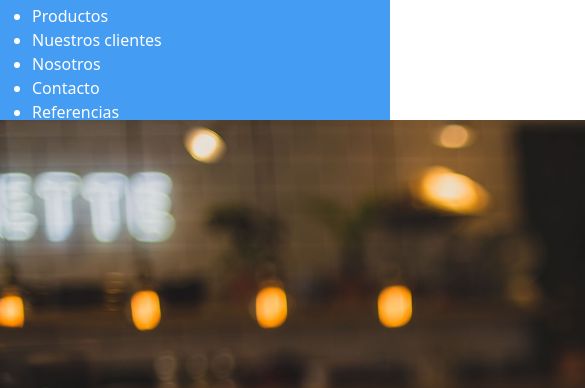
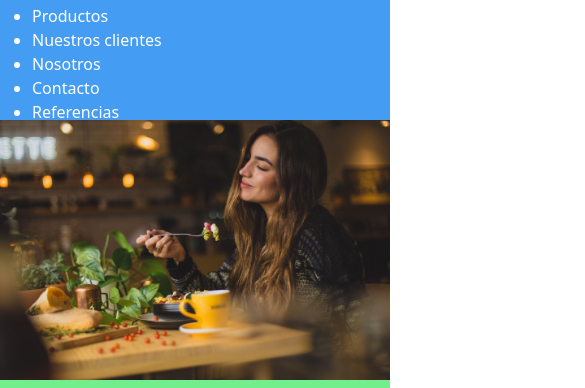
Before and after one commit to FedericoBarros1/Curso-CH, a plain HTML site: page pages/nuestrosclientes.html in a window 390 px wide. Shown: the part 70-458 px from the top of the page, 585 px wide, since content can reach past the window. Drawn offline with nearby package versions, Linux system fonts and the light colour scheme.

Commit message:
responsive imagen productos

```diff
--- a/sass/estilos.scss
+++ b/sass/estilos.scss
@@ -106,7 +106,7 @@ footer {
 
     img {
         width: auto;
-        height: 800px;
+        height: 400px;
         max-width: auto;
         margin-bottom: 20px;
         margin-top: -20px;
@@ -118,6 +118,10 @@ footer {
         font-family: Arial, Helvetica, sans-serif;
         background-color: $verde;
     }
+}
+#review img {
+    max-width: 100%;
+    height: auto;
 }
 
 #banner img {
```
Also changed, not shown: css/estilos.css, 1 other file.
